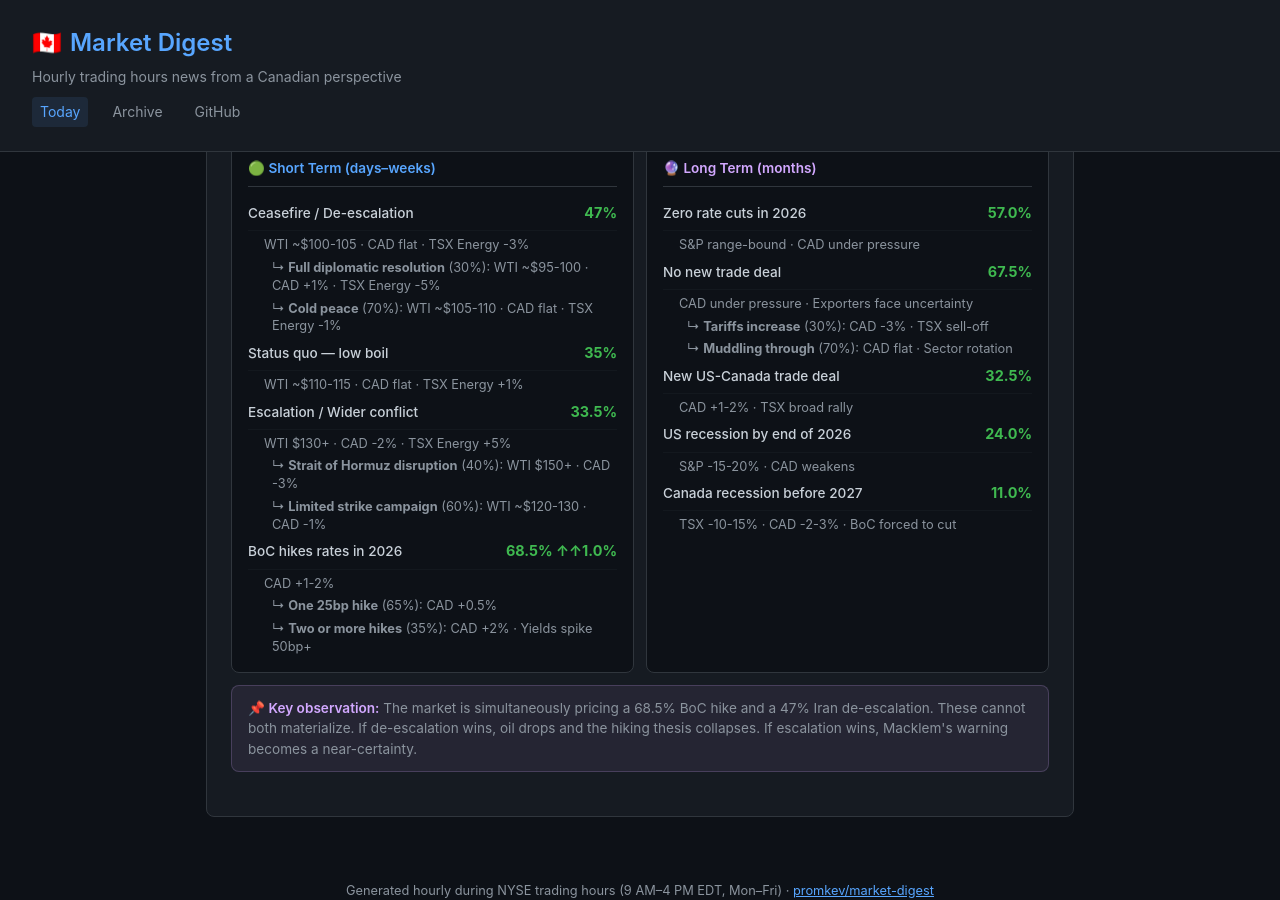
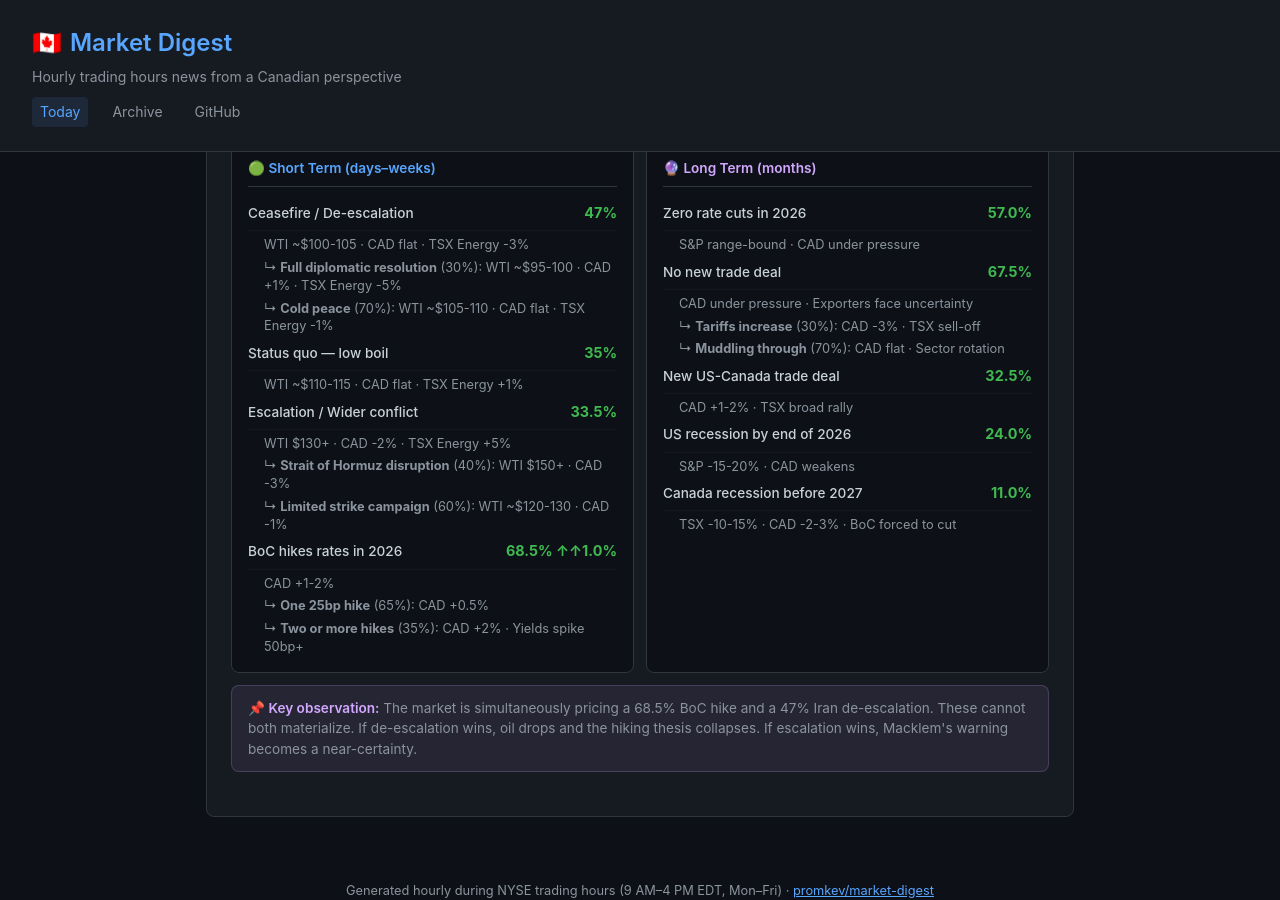
Before and after one commit to promkev/market-digest, a Jekyll site: the page built from index.html, in a window 1280 px wide and 900 px high, scrolled down 1827 px. Built offline with Jekyll 4.4.1, drawn with Linux system fonts in a browser that asks for light colours.

Commit message:
Fix sub-outcome labels in scenario map template

```diff
--- a/_includes/digest-entry.html
+++ b/_includes/digest-entry.html
@@ -124,8 +124,8 @@
         <div class="scenario-impact">{{ s.impact }}</div>
         {% endif %}
         {% for sub in s.sub_outcomes %}
-        <div class="scenario-impact" style="padding-left: 1.5rem;">
-          ↳ <strong>{{ sub.label }}</strong> ({{ sub.conditional_prob }}{% if sub.delta %} <span class="pos">↑{{ sub.delta }}</span>{% endif %}): {{ sub.impact }}
+        <div class="scenario-impact">
+          ↳ <strong>{{ sub.label }}</strong> ({{ sub.conditional_prob }}{% if sub.delta %} ↑{{ sub.delta }}{% endif %}): {{ sub.impact }}
         </div>
         {% endfor %}
         {% endfor %}
@@ -144,8 +144,8 @@
         <div class="scenario-impact">{{ s.impact }}</div>
         {% endif %}
         {% for sub in s.sub_outcomes %}
-        <div class="scenario-impact" style="padding-left: 1.5rem;">
-          ↳ <strong>{{ sub.label }}</strong> ({{ sub.conditional_prob }}{% if sub.delta %} <span class="pos">↑{{ sub.delta }}</span>{% endif %}): {{ sub.impact }}
+        <div class="scenario-impact">
+          ↳ <strong>{{ sub.label }}</strong> ({{ sub.conditional_prob }}{% if sub.delta %} ↑{{ sub.delta }}{% endif %}): {{ sub.impact }}
         </div>
         {% endfor %}
         {% endfor %}
```
